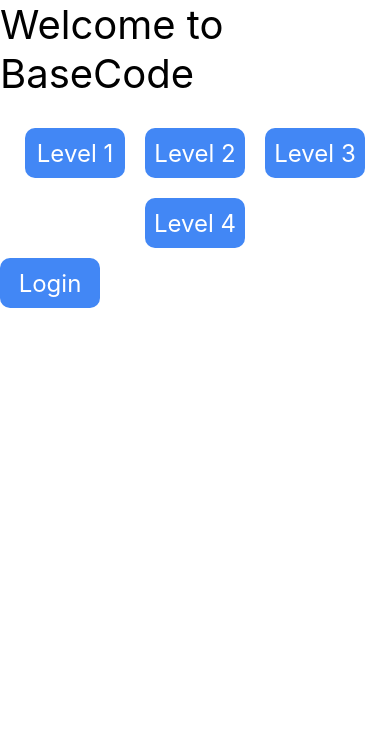
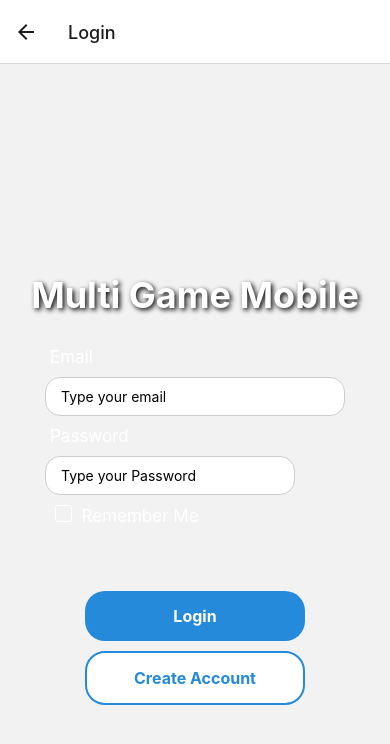
Before and after one commit to BasileDonnay/ProjetMobileII, a React Native app: screen /Login in a window 390 px wide. Shown: the top 744 px of the page. Built offline with nearby package versions, Linux system fonts and the light colour scheme.

Commit message:
firebase works

```diff
--- a/App.js
+++ b/App.js
@@ -4,7 +4,7 @@ import { createStackNavigator } from '@react-navigation/stack';
 
 import HomeScreen from './pages/HomeScreen'; // Import HomeScreen component
 import LevelScreen from './pages/LevelScreen'; // Import Level component
-//import LoginScreen from './pages/LoginScreen';
+import LoginScreen from './pages/LoginScreen';
 
 const Stack = createStackNavigator();
 
@@ -14,7 +14,7 @@ export default function App() {
       <Stack.Navigator initialRouteName="Home">
         <Stack.Screen name="Home" component={HomeScreen} options={{ headerShown: false }} />
         <Stack.Screen name="Level" component={LevelScreen} />
-        {/* <Stack.Screen options={{ headerShown: false }} name="Login" component={LoginScreen} /> */}
+        <Stack.Screen name="Login" component={LoginScreen} />
       </Stack.Navigator>
     </NavigationContainer>
   );
--- a/firebase.js
+++ b/firebase.js
@@ -1,16 +1,18 @@
-// Import the functions you need from the SDKs you need
-import * as firebase from "firebase";
+import firebase from "firebase/compat/app";
+import "firebase/compat/auth";
+//import * as firebase from "firebase";
 // TODO: Add SDKs for Firebase products that you want to use
 // https://firebase.google.com/docs/web/setup#available-libraries
 
 // Your web app's Firebase configuration
 const firebaseConfig = {
-  apiKey: "AIzaSyCLA4vnLFaVow25ylLUkb57NhmnN6qk1vE",
-  authDomain: "fir-auth-65294.firebaseapp.com",
-  projectId: "fir-auth-65294",
-  storageBucket: "fir-auth-65294.appspot.com",
-  messagingSenderId: "105428798939",
-  appId: "1:105428798939:web:49a9375f32ea94d4dfebfe"
+  apiKey: "AIzaSyAEBC_ueYL7GJIOtFoWOm9J-2zpXGqCWuo",
+  authDomain: "javaexecutor-e63e1.firebaseapp.com",
+  projectId: "javaexecutor-e63e1",
+  storageBucket: "javaexecutor-e63e1.appspot.com",
+  messagingSenderId: "553358719629",
+  appId: "1:553358719629:web:ece119673656069080c0c4",
+  measurementId: "G-Y19FYDN672"
 };
 
 // Initialize Firebase
--- a/pages/LoginScreen.js
+++ b/pages/LoginScreen.js
@@ -1,119 +1,205 @@
-import { useNavigation } from '@react-navigation/core'
-import React, { useEffect, useState } from 'react'
-import { KeyboardAvoidingView, StyleSheet, Text, TextInput, TouchableOpacity, View } from 'react-native'
-import { auth } from '../firebase'
+import React, {useState } from 'react';
+import {
+    ActivityIndicator,
+    KeyboardAvoidingView,
+    Platform,
+    ScrollView,
+    StyleSheet,
+    Text,
+    TextInput,
+    TouchableOpacity,
+    View,
+} from 'react-native';
+import { useNavigation } from '@react-navigation/core';
+import { auth } from '../firebase';
+
 
 const LoginScreen = () => {
-  const [email, setEmail] = useState('')
-  const [password, setPassword] = useState('')
+    const [showPassword, setShowPassword] = useState(false);
+    const [email, setEmail] = useState('');
+    const [password, setPassword] = useState('');
+    const [error, setError] = useState('');
+    const [loading, setLoading] = useState(false);
+    const [rememberMe, setRememberMe] = useState(false);
+    const navigation = useNavigation();
 
-  const navigation = useNavigation()
-
-  useEffect(() => {
-    const unsubscribe = auth.onAuthStateChanged(user => {
-      if (user) {
-        navigation.replace("Home")
-      }
-    })
-
-    return unsubscribe
-  }, [])
-
-  const handleSignUp = () => {
-    auth
-      .createUserWithEmailAndPassword(email, password)
+    const handleLogin = () => {
+        setLoading(true);
+        auth.signInWithEmailAndPassword(email, password)
             .then(userCredentials => {
                 const user = userCredentials.user;
-        console.log('Registered with:', user.email);
+                setLoading(false);
+
+                navigation.navigate('Login', {screen: 'HomeScreen'});
             })
-      .catch(error => alert(error.message))
-  }
-
-  const handleLogin = () => {
-    auth
-      .signInWithEmailAndPassword(email, password)
-      .then(userCredentials => {
-        const user = userCredentials.user;
-        console.log('Logged in with:', user.email);
-      })
-      .catch(error => alert(error.message))
-  }
+            .catch(error => {
+                setError('E-mail address or password not correct');
+                setLoading(false);
+            });
+    };
 
     return (
+            <ScrollView contentContainerStyle={styles.scrollViewContent}>
                 <KeyboardAvoidingView
                     style={styles.container}
                     behavior="padding"
+                    keyboardVerticalOffset={Platform.OS === 'ios' ? 40 : 0}
                 >
+                    <Text style={styles.title}>Multi Game Mobile</Text>
+
                     <View style={styles.inputContainer}>
+                        <Text style={styles.inputLabel}>Email</Text>
                         <TextInput
-          placeholder="Email"
+                            placeholder="Type your email"
                             value={email}
-          onChangeText={text => setEmail(text)}
+                            onChangeText={(text) => setEmail(text)}
                             style={styles.input}
                         />
+
+                        <Text style={styles.inputLabel}>Password</Text>
+                        <View style={styles.passwordInputContainer}>
                             <TextInput
-          placeholder="Password"
+                                placeholder="Type your Password"
                                 value={password}
-          onChangeText={text => setPassword(text)}
-          style={styles.input}
-          secureTextEntry
+                                onChangeText={(text) => setPassword(text)}
+                                style={[styles.input, styles.passwordInput]}
+                                secureTextEntry={!showPassword}
                             />
+                            <TouchableOpacity
+                                style={styles.toggleIconContainer}
+                                onPress={() => setShowPassword(!showPassword)}
+                            >
+                            </TouchableOpacity>
                         </View>
 
+                        <Text style={[styles.inputLabel, { marginLeft: 10 }]}>
+                            <TouchableOpacity onPress={() => setRememberMe(!rememberMe)}>
+                                <View style={styles.checkboxContainer}>
+                                    {rememberMe && <View style={styles.checkbox} />}
+                                </View>
+                            </TouchableOpacity>
+                            {' '} Remember Me
+                        </Text>
+                    </View>
+
+                    {error ? <Text style={styles.errorText}>{error}</Text> : null}
+
                     <View style={styles.buttonContainer}>
-        <TouchableOpacity
-          onPress={handleLogin}
-          style={styles.button}
-        >
+                        <TouchableOpacity onPress={handleLogin} style={styles.button} disabled={loading}>
+                            {loading ? (
+                                <ActivityIndicator size="small" color="white" />
+                            ) : (
                                 <Text style={styles.buttonText}>Login</Text>
+                            )}
                         </TouchableOpacity>
                         <TouchableOpacity
-          onPress={handleSignUp}
+                            onPress={() => navigation.navigate('Register')}
                             style={[styles.button, styles.buttonOutline]}
                         >
-          <Text style={styles.buttonOutlineText}>Register</Text>
+                            <Text style={styles.buttonOutlineText}>Create Account</Text>
                         </TouchableOpacity>
                     </View>
                 </KeyboardAvoidingView>
-  )
-}
-
-export default LoginScreen
+            </ScrollView>
+    );
+};
 
 const styles = StyleSheet.create({
+    passwordInputContainer: {
+        flexDirection: 'row',
+        alignItems: 'center',
+        position: 'relative', // Added for proper positioning of the eye icon
+    },
+    passwordInput: {
+        flex: 1,
+    },
+    toggleIconContainer: {
+        position: 'absolute',
+        right: 10, // Adjust the value based on your preference
+    },
+    checkboxContainer: {
+        width: 17,
+        height: 17,
+        borderWidth: 1,
+        borderColor: 'white',
+        borderRadius: 3,
+        justifyContent: 'center',
+        alignItems: 'center',
+    },
+    checkbox: {
+        width: 8,
+        height: 8,
+        backgroundColor: 'white',
+        borderRadius: 2,
+    },
+    backgroundImage: {
+        flex: 1,
+        resizeMode: 'cover',
+        justifyContent: 'center',
+    },
+    scrollViewContent: {
+        flexGrow: 1,
+        justifyContent: 'center',
+        alignItems: 'center',
+    },
     container: {
         flex: 1,
         justifyContent: 'center',
         alignItems: 'center',
     },
+    title: {
+        fontSize: 36, // Augmentez la taille du texte
+        fontWeight: 'bold',
+        marginBottom: 20,
+        color: '#fff', // Couleur du texte
+        textShadowColor: '#000',
+        textShadowOffset: { width: 2, height: 2 },
+        textShadowRadius: 5,
+        marginTop:70,
+    },
     inputContainer: {
-    width: '80%'
+        width: 300,
+        alignItems: 'flex-start', // Alignez les éléments à gauche
+    },
+    inputLabel: {
+        marginLeft: 5, // Ajoutez une marge à gauche pour déplacer le inputContainer vers la droite
+        paddingTop: 10,
+        color: 'white',
+        fontSize: 17,
+        marginBottom: 5,
     },
     input: {
-    backgroundColor: 'white',
+        backgroundColor: '#fff',
         paddingHorizontal: 15,
         paddingVertical: 10,
-    borderRadius: 10,
+        borderRadius: 15,
         marginTop: 5,
+        borderWidth: 1,
+        borderColor: '#ccc',
+        width: '100%',
+
+
     },
     buttonContainer: {
-    width: '60%',
+        width: 220,
         justifyContent: 'center',
         alignItems: 'center',
         marginTop: 40,
     },
     button: {
-    backgroundColor: '#0782F9',
+        backgroundColor: '#248ad9',
         width: '100%',
         padding: 15,
-    borderRadius: 10,
+        borderRadius: 20,
         alignItems: 'center',
+        marginTop: 20,
     },
     buttonOutline: {
-    backgroundColor: 'white',
-    marginTop: 5,
-    borderColor: '#0782F9',
+        backgroundColor: '#fff',
+        borderColor: '#248ad9',
         borderWidth: 2,
+        borderRadius: 20,
+        marginTop: 10,
     },
     buttonText: {
         color: 'white',
@@ -121,8 +207,14 @@ const styles = StyleSheet.create({
         fontSize: 16,
     },
     buttonOutlineText: {
-    color: '#0782F9',
+        color: '#248ad9',
         fontWeight: '700',
         fontSize: 16,
     },
-})
+    errorText: {
+        color: 'red',
+        marginTop: 10,
+    },
+});
+
+export default LoginScreen;
```
Also changed, not shown: 2 other files (tests, documents, lock files or other folders). Lines whose indentation alone changed are shown as unchanged.
